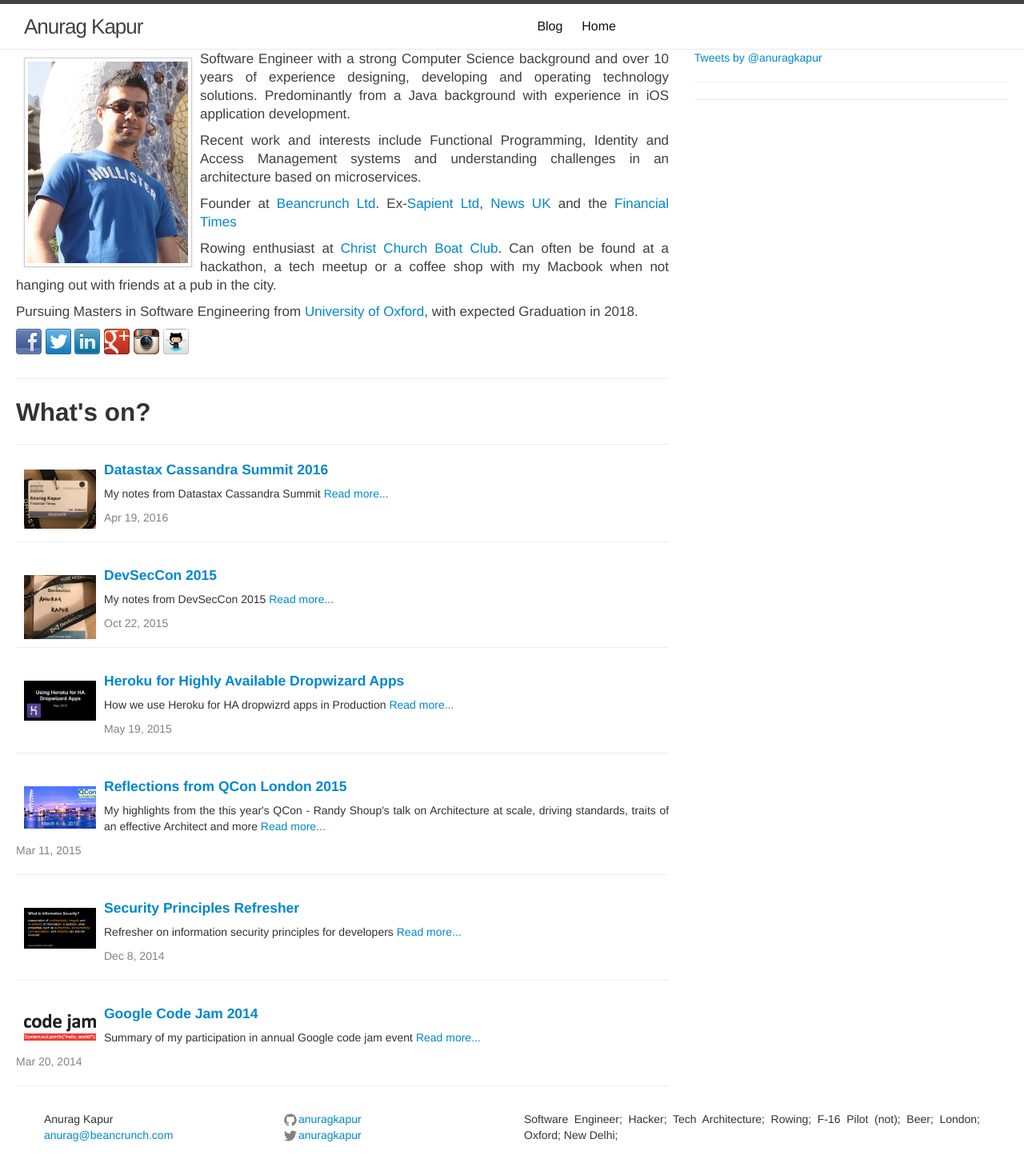
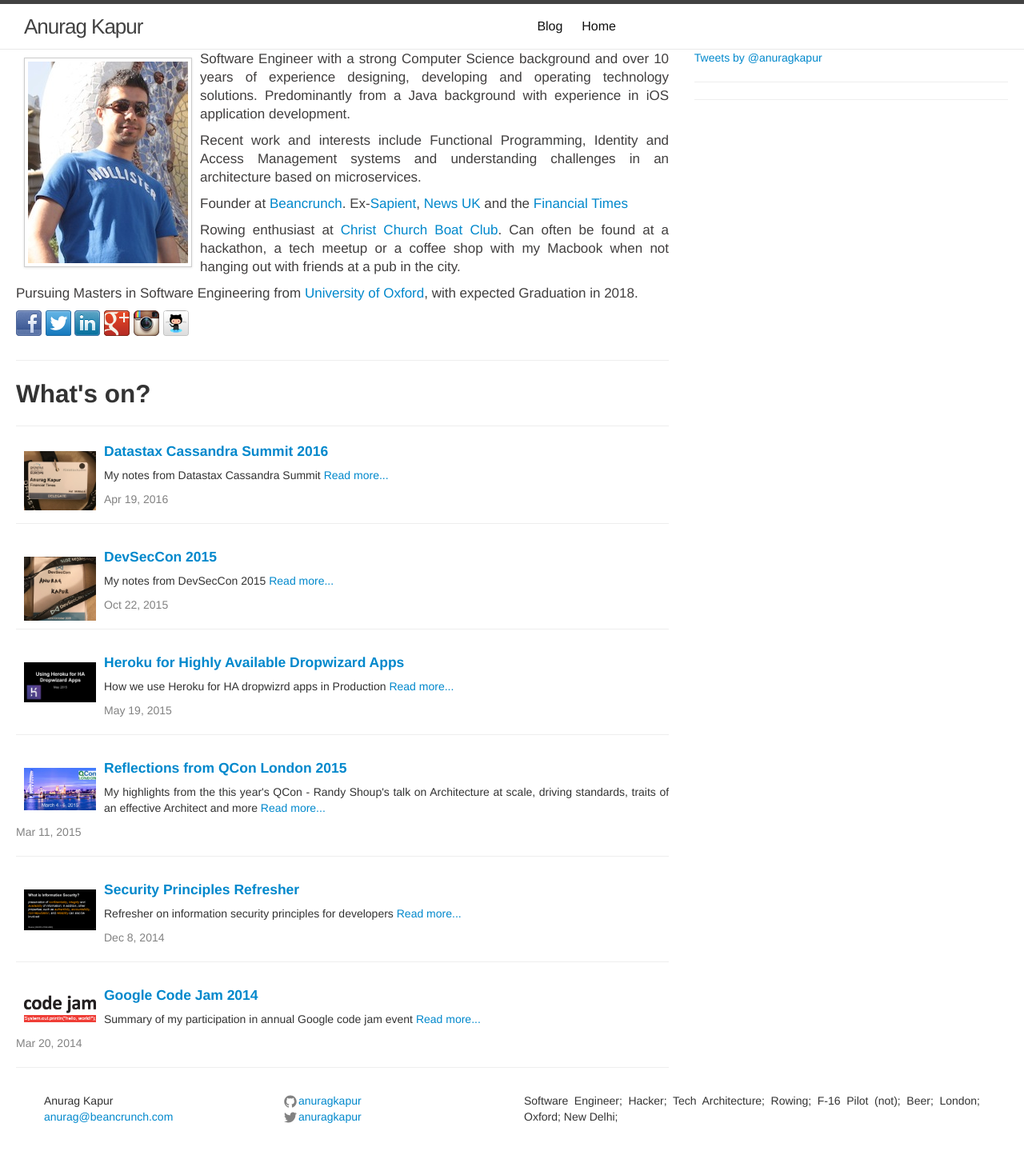
Before and after one commit to anuragkapur/anuragkapur.github.io, a Jekyll site: the page built from index.html, in a window 1280 px wide. Shown: the whole page at 80% size. Built offline with Jekyll 4.4.1, drawn with Linux system fonts in a browser that asks for light colours; comment, search, counter and statistics services are not loaded; after the commit the page ends 1426 px from its top, so only the background shows below that.

Commit message:
Update personal summary

```diff
--- a/index.html
+++ b/index.html
@@ -10,31 +10,32 @@
             <div class="intro">
                 <img src="/img/ak_profile.jpg" class="float-left-margin img-polaroid">
 
-                <p>
+                <p align="justify">
                     Software Engineer with a strong Computer Science background and over 10 years of experience designing,
                     developing and operating technology solutions. Predominantly from a Java background with experience in
                     iOS application development.
                 </p>
 
-                <p>
+                <p align="justify">
                     Recent work and interests include Functional Programming, Identity and Access Management systems and
                     understanding challenges in an architecture based on microservices.
                 </p>
 
-                <p>
-                    Founder at <a href="http://www.beancrunch.com/" target="_blank">Beancrunch Ltd</a>.
-                    Ex-<a href="http://www.sapient.com/" target="_blank">Sapient Ltd</a>,
+                <p align="justify">
+                    Founder at
+                    <a href="http://www.beancrunch.com/" target="_blank">Beancrunch</a>.
+                    Ex-<a href="http://www.sapient.com/" target="_blank">Sapient</a>,
                     <a href="https://www.news.co.uk/" target="_blank">News UK</a> and the
                     <a href="http://www.ft.com/" target="_blank">Financial Times</a>
                 </p>
 
-                <p>
+                <p align="justify">
                     Rowing enthusiast at <a href="https://www.facebook.com/ChChBC/" target="_blank">Christ Church Boat
                     Club</a>. Can often be found at a hackathon, a tech meetup or a coffee shop with my Macbook when
                     not hanging out with friends at a pub in the city.
                 </p>
 
-                <p>
+                <p align="justify">
                     Pursuing Masters in Software Engineering from <a href="https://www.cs.ox.ac.uk/softeng/"
                                                                      target="_blank">University of Oxford</a>, with
                     expected Graduation in 2018.
```
